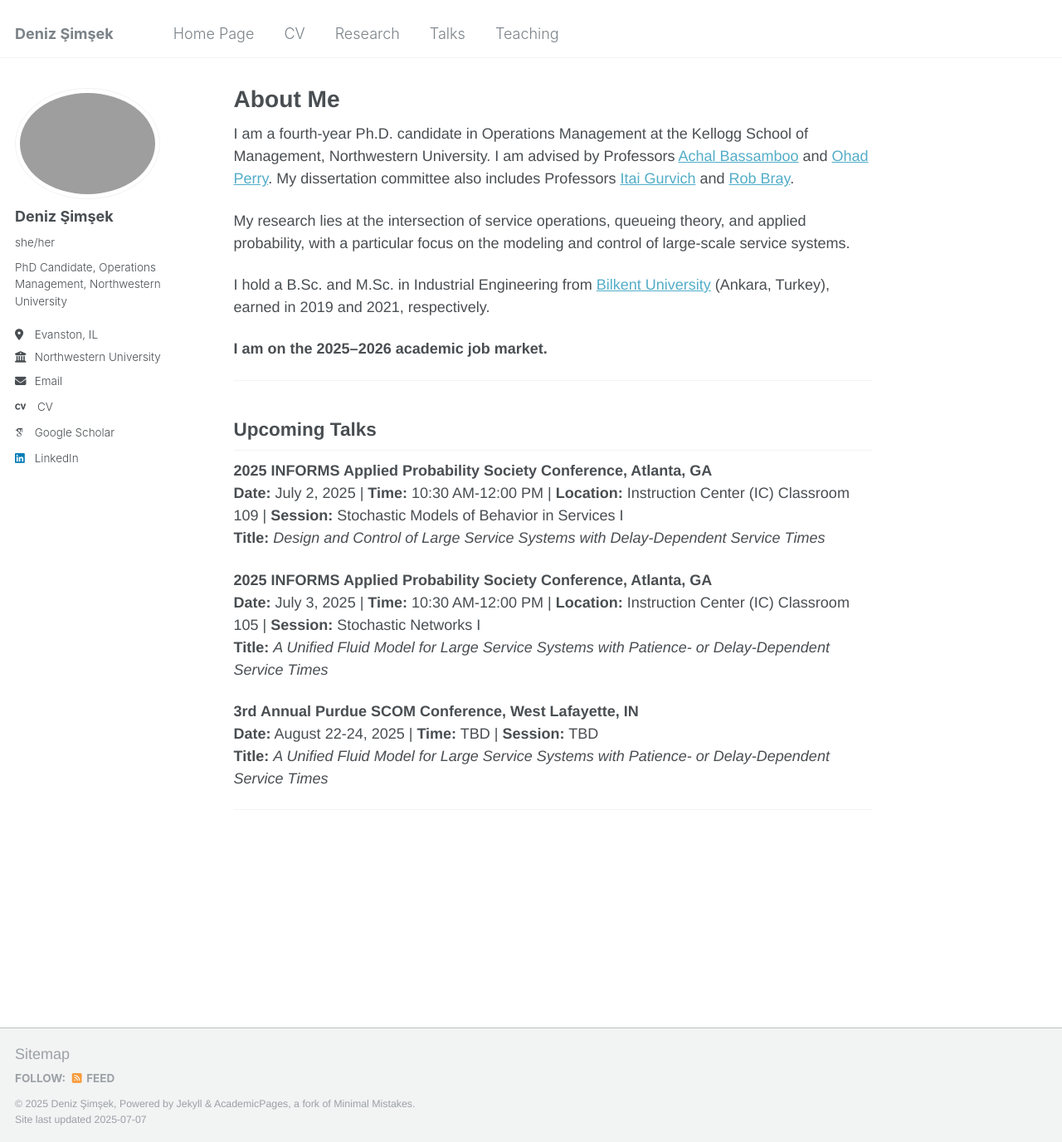
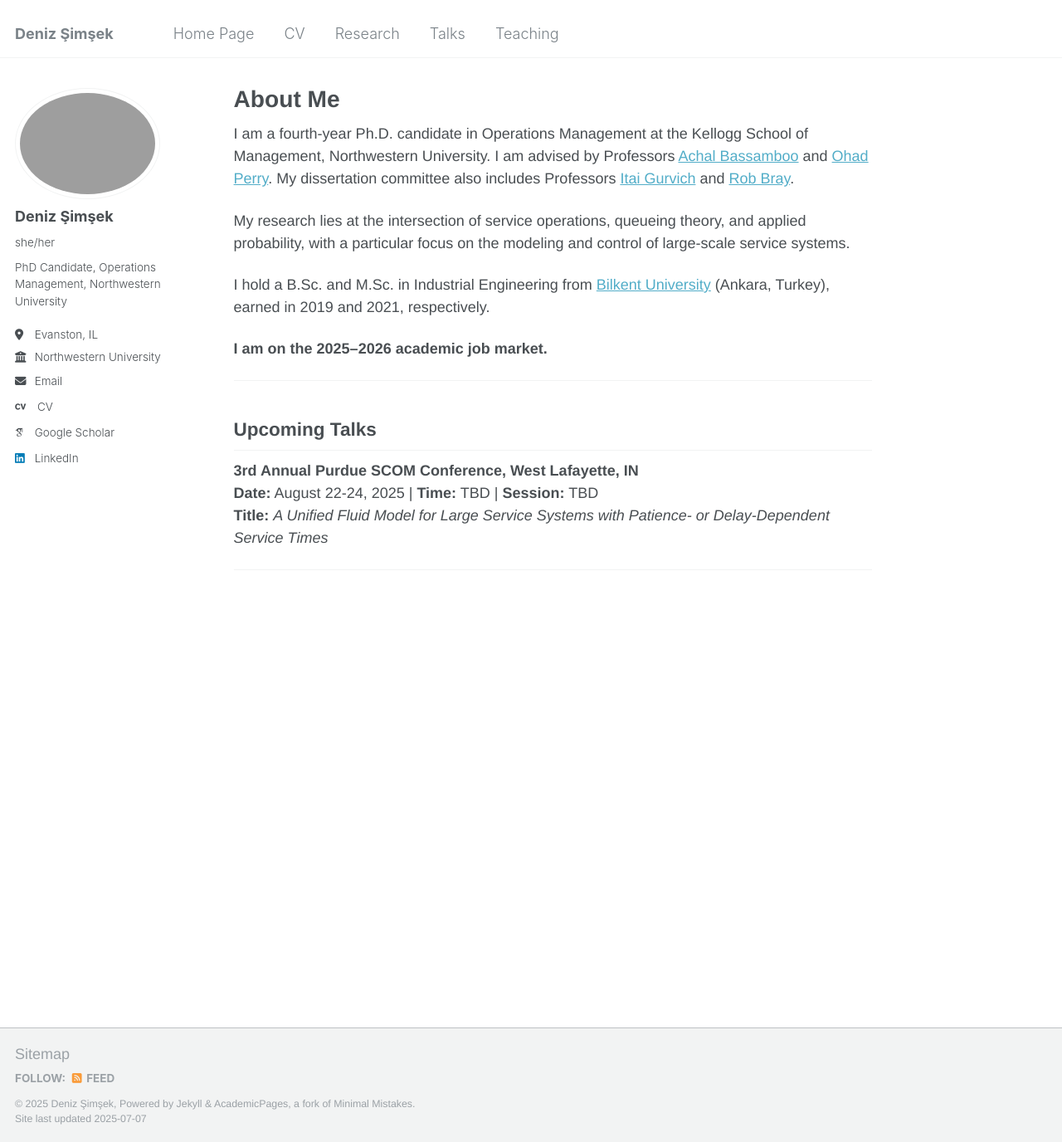
Before and after one commit to deniz-simsek/deniz-simsek.github.io, a Jekyll site: the page built from _pages/about.md, in a window 1280 px wide and 1376 px high. Shown: the whole window at 83% size. Built offline with Jekyll 4.4.1, drawn with Linux system fonts in a browser that asks for light colours; some web fonts are replaced.

Commit message:
Update about.md

```diff
--- a/_pages/about.md
+++ b/_pages/about.md
@@ -19,14 +19,6 @@ I hold a B.Sc. and M.Sc. in Industrial Engineering from [Bilkent University](htt
 
 ## Upcoming Talks
 
-**2025 INFORMS Applied Probability Society Conference, Atlanta, GA**
-**Date:** July 2, 2025 | **Time:** 10:30 AM-12:00 PM | **Location:** Instruction Center (IC) Classroom 109 | **Session:** Stochastic Models of Behavior in Services I
-**Title:** *Design and Control of Large Service Systems with Delay-Dependent Service Times*
-
-**2025 INFORMS Applied Probability Society Conference, Atlanta, GA**
-**Date:** July 3, 2025 | **Time:** 10:30 AM-12:00 PM | **Location:** Instruction Center (IC) Classroom 105 | **Session:** Stochastic Networks I
-**Title:** *A Unified Fluid Model for Large Service Systems with Patience- or Delay-Dependent Service Times*
-
 **3rd Annual Purdue SCOM Conference, West Lafayette, IN**
 **Date:** August 22-24, 2025 | **Time:** TBD | **Session:** TBD
 **Title:** *A Unified Fluid Model for Large Service Systems with Patience- or Delay-Dependent Service Times*
```
